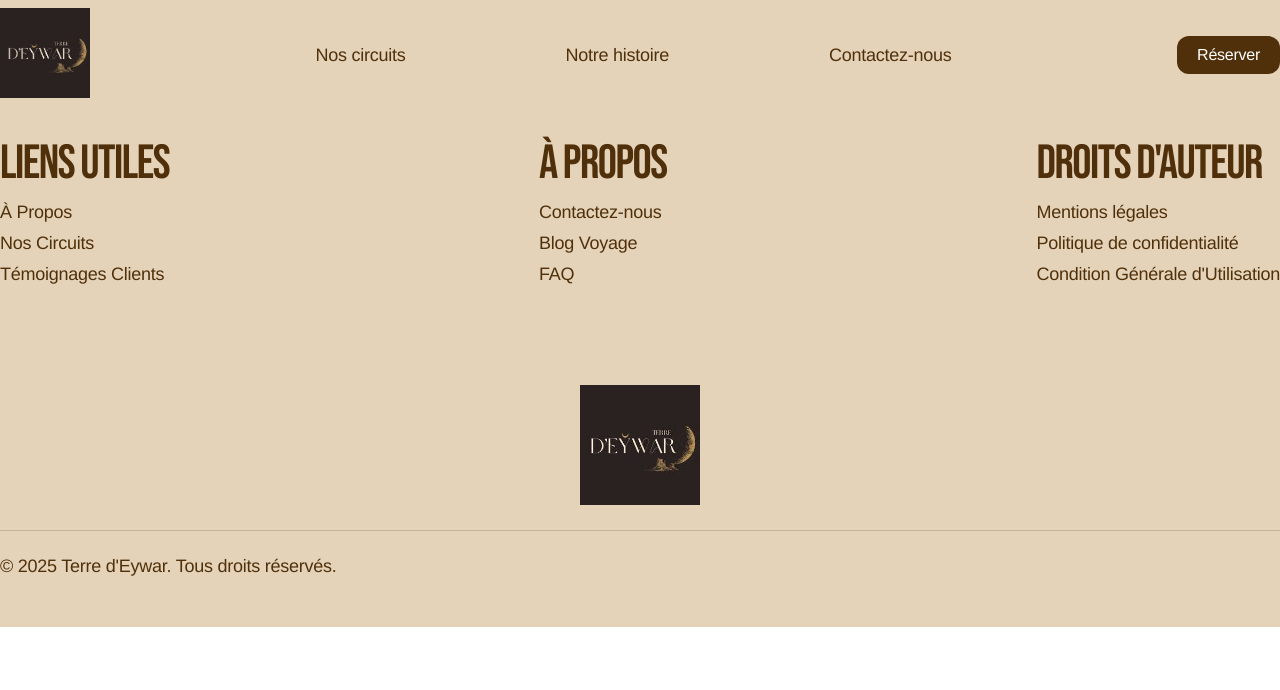
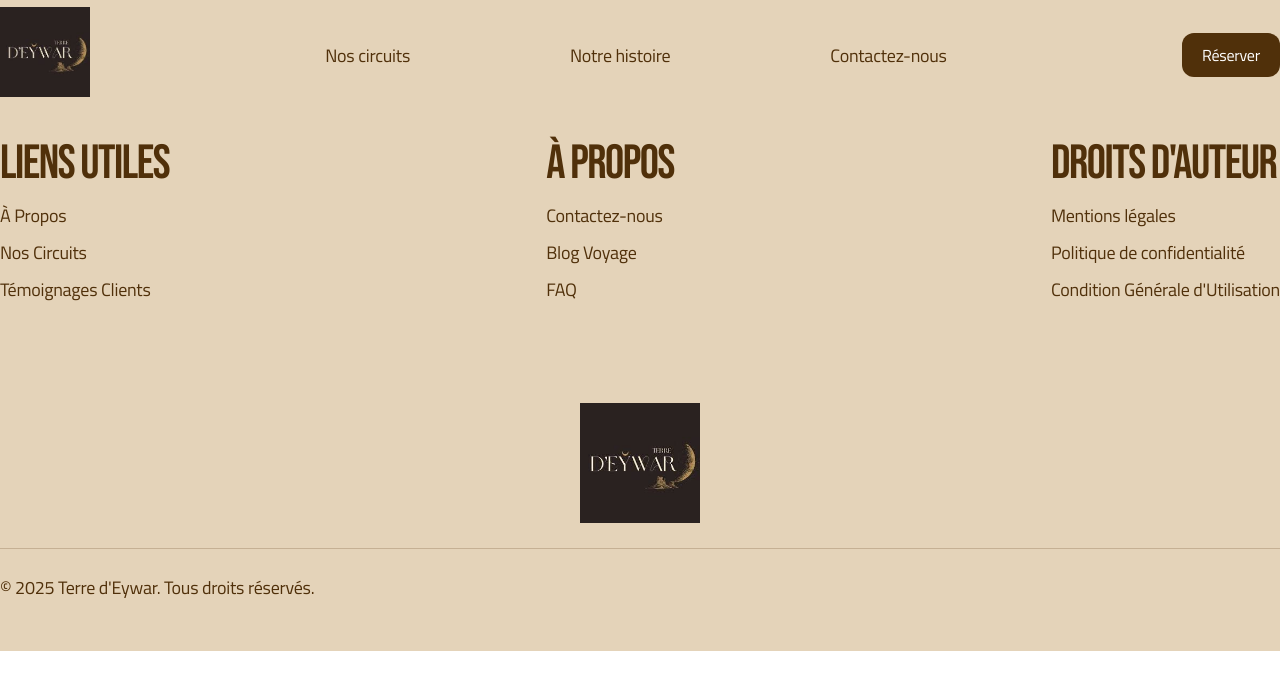
Before and after one commit to ninolam/terre-deywar, a Next.js app: page / in a window 1280 px wide. Shown: the top 690 px of the page. Built offline with nearby package versions, Linux system fonts and the light colour scheme.

Commit message:
add new font for text

```diff
--- a/src/styles/globals.scss
+++ b/src/styles/globals.scss
@@ -1,4 +1,4 @@
-@import url("https://fonts.googleapis.com/css2?family=Bebas+Neue&family=Inter:ital,opsz,wght@0,14..32,100..900;1,14..32,100..900&display=swap");
+@import url('https://fonts.googleapis.com/css2?family=Bebas+Neue&family=Titillium+Web:ital,wght@0,200;0,300;0,400;0,600;0,700;0,900;1,200;1,300;1,400;1,600;1,700&display=swap');
 
 @import "./utils/variables.scss";
 @import "./utils/mixins.scss";
--- a/src/styles/utils/mixins.scss
+++ b/src/styles/utils/mixins.scss
@@ -11,7 +11,7 @@ FONTS
 }
 
 @mixin text($size: 18px, $spacing: -0.25px) {
-  font-family: Helvetica, sans-serif;
+  font-family: "Titillium Web", sans-serif;
   font-optical-sizing: auto;
   font-style: normal;
   font-size: $size;
```
